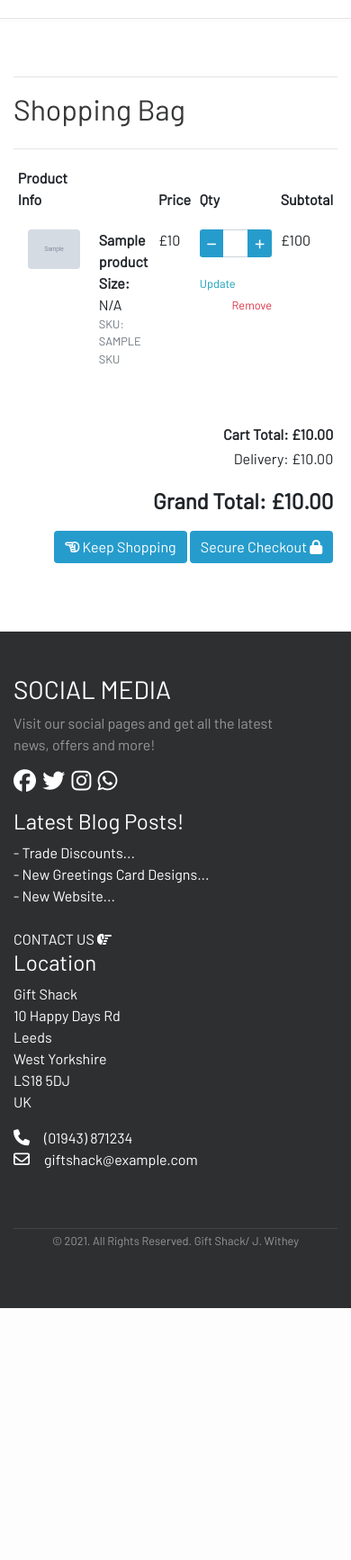
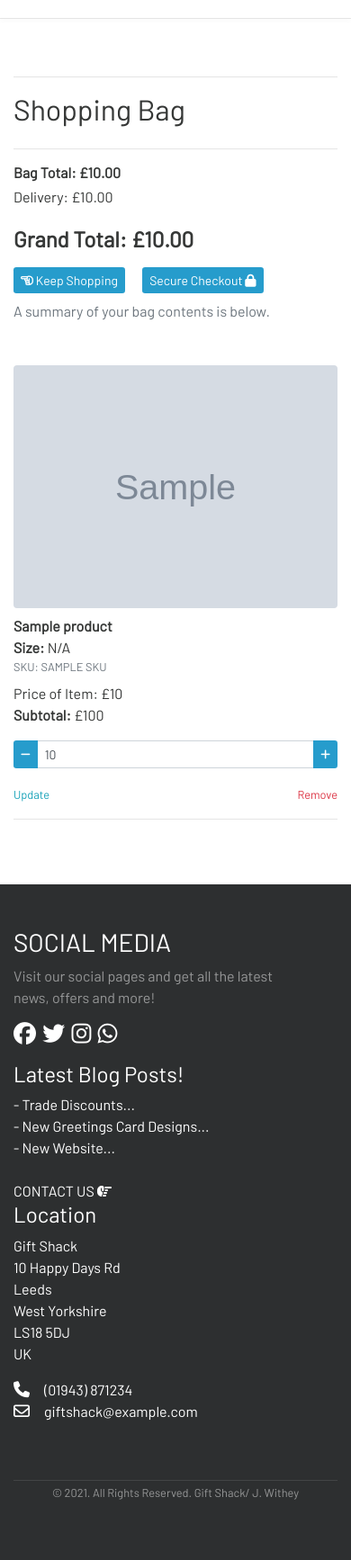
Before and after one commit to JohnW876/gift-shack, a Django app: template bag/templates/bag/bag.html in a window 390 px wide. Shown: the part 223-1957 px from the top of the page at 90% size. Before the commit the page ends 1677 px from the top, so only its background shows below. Run offline with Django 3.2, Linux system fonts and the light colour scheme; the template is opened without the code that fills it: most values are stand-ins (such as "Sample title", 1, 10 or a date in 2020); grey boxes marked "Sample" are stand-in pictures; some libraries are stand-ins or nearby versions.

Commit message:
Refactor shopping bag to fit mobile devices

```diff
--- /dev/null
+++ b/bag/templates/bag/bag-total.html
@@ -0,0 +1,8 @@
+<h6><strong>Bag Total: £{{ total|floatformat:2 }}</strong></h6>
+<h6>Delivery: £{{ delivery|floatformat:2 }}</h6>
+<h4 class="mt-4"><strong>Grand Total: £{{ grand_total|floatformat:2 }}</strong></h4>
+{% if free_delivery_delta > 0 %}
+    <p class="mb-1 text-danger">
+        Spend just <strong>£{{ free_delivery_delta }}</strong> more to qualify for free delivery!
+    </p>
+{% endif %}
--- a/bag/templates/bag/bag.html
+++ b/bag/templates/bag/bag.html
@@ -11,7 +11,7 @@
 {% endblock %}
 
 {% block content %}
-    <div class="container mb-2">
+    <div class="container mb-2 mt-0">
         <div class="row">
             <div class="col">
                 <hr>
@@ -19,11 +19,43 @@
                 <hr>
             </div>
         </div>
-
+        <!--Mobile shopping bag view -->
         <div class="row">
             <div class="col">
                 {% if bag_items %}
-                    <div class="table-responsive rounded">
+                <div class="d-block d-md-none">
+                        <div class="row">
+                            <div class="col">
+                                {% include "bag/bag-total.html" %}
+                            </div>
+                        </div>
+                        <div class="row">
+                            <div class="col">
+                                {% include "bag/checkout-buttons.html" %}
+                                <p class="text-muted mb-5">A summary of your bag contents is below.</p>
+                            </div>
+                        </div>
+                        {% for item in bag_items %}
+                            <div class="row">
+                                <div class="col-12 col-sm-6 mb-2">
+                                    {% include "bag/product-image.html" %}
+                                </div>
+                                <div class="col-12 col-sm-6 mb-2">
+                                    {% include "bag/product-info.html" %}
+                                </div>
+                                <div class="col-12 col-sm-6 order-sm-last">
+                                    <p class="my-0">Price of Item: £{{ item.product.price }}</p>
+                                    <p><strong>Subtotal: </strong>£{{ item.product.price | calc_subtotal:item.quantity }}</p>
+                                </div>
+                                <div class="col-12 col-sm-6">
+                                    {% include "bag/quantity-form.html" %}
+                                </div>
+                            </div>
+                            <div class="row"><div class="col"><hr></div></div>
+                        {% endfor %}
+                    </div>
+                    <!--Large screen shopping bag view-->
+                    <div class="table-responsive rounded d-none d-md-block">
                         <table class="table table-sm table-borderless">
                             <thead class="text-black">
                                 <tr>
@@ -38,53 +70,16 @@
                             {% for item in bag_items %}
                                 <tr>
                                     <td class="p-3 w-25">
-                                        {% if item.product.image %}
-                                        <img class="img-fluid rounded" src="{{ item.product.image.url }}" alt="{{ item.product.name }}">
-                                        {% else %}
-                                        <img class="img-fluid rounded" src="{{ MEDIA_URL }}no_image.png" alt="{{ item.product.name }}">
-                                        {% endif %}
+                                        {% include "bag/product-image.html" %}
                                     </td>
                                     <td class="py-3">
-                                        <p class="my-0"><strong>{{ item.product.name }}</strong></p>
-                                        <p class="my-0"><strong>Size: </strong>{% if item.product.has_sizes %}{{ item.size|upper }}{% else %}N/A{% endif %}</p>
-                                        <p class="my-0 small text-muted">SKU: {{ item.product.sku|upper }}</p>
+                                       {% include "bag/product-info.html" %}
                                     </td>
                                     <td class="py-3">
                                         <p class="my-0">£{{ item.product.price }}</p>
                                     </td>
                                     <td class="py-3 w-25">
-                                        <form class="form update-form" method="POST" action="{% url 'adjust_bag' item.item_id %}">
-                                            {% csrf_token %}
-                                            <div class="form-group">
-                                                <div class="input-group">
-                                                    <div class="input-group-prepend">
-                                                        <button class="decrement-qty btn btn-sm btn-dark border-0"
-                                                            data-item_id="{{ item.item_id }}" id="decrement-qty_{{ item.item_id }}">
-                                                            <span>
-                                                                <i class="fas fa-minus fa-sm"></i>
-                                                            </span>
-                                                        </button>
-                                                    </div>
-                                                    <input class="form-control form-control-sm qty_input" type="number"
-                                                        name="quantity" value="{{ item.quantity }}" min="1" max="99"
-                                                        data-item_id="{{ item.item_id }}"
-                                                        id="id_qty_{{ item.item_id }}">
-                                                    <div class="input-group-append">
-                                                        <button class="increment-qty btn btn-sm btn-dark border-0"
-                                                            data-item_id="{{ item.item_id }}" id="increment-qty_{{ item.item_id }}">
-                                                            <span>
-                                                                <i class="fas fa-plus fa-sm"></i>
-                                                            </span>
-                                                        </button>
-                                                    </div>
-                                                    {% if item.product.has_sizes %}
-                                                        <input type="hidden" name="product_size" value="{{ item.size }}">
-                                                    {% endif %}
-                                                </div>
-                                            </div>
-                                        </form>
-                                        <a class="update-link text-info"><small>Update</small></a>
-                                        <a class="remove-item text-danger float-right" id="remove_{{ item.item_id }}" data-product_size="{{ item.size }}"><small>Remove</small></a>
+                                        {% include "bag/quantity-form.html" %}
                                     </td>
                                     <td class="py-3">
                                         <p class="my-0">£{{ item.product.price | calc_subtotal:item.quantity }}</p>
@@ -93,30 +88,12 @@
                             {% endfor %}
                             <tr>
                                 <td colspan="5" class="pt-5 text-right">
-                                    <h6><strong>Cart Total: £{{ total|floatformat:2 }}</strong></h6>
-                                    <h6>Delivery: £{{ delivery|floatformat:2 }}</h6>
-                                    <h4 class="mt-4"><strong>Grand Total: £{{ grand_total|floatformat:2 }}</strong></h4>
-                                    {% if free_delivery_delta > 0 %}
-                                        <p class="mb-1 text-danger">
-                                            Spend just <strong>£{{ free_delivery_delta }}</strong> more to qualify for free delivery!
-                                        </p>
-                                    {% endif %}
+                                    {% include "bag/bag-total.html" %}
                                 </td>
                             </tr>
                             <tr>
                                 <td colspan="5" class="text-right">
-                                    <a href="{% url 'products' %}" class="btn btn-dark border-0">
-                                        <span>
-                                            <i class="far fa-hand-point-left"></i>
-                                        </span>
-                                        <span>Keep Shopping</span>
-                                    </a>
-                                    <a href="{% url 'checkout' %}" class="btn btn-dark border-0">
-                                        <span class>Secure Checkout</span>
-                                        <span>
-                                            <i class="fas fa-lock"></i>
-                                        </span>
-                                    </a>
+                                    {% include "bag/checkout-buttons.html" %}
                                 </td>
                             </tr>
                         </table>
--- /dev/null
+++ b/bag/templates/bag/checkout-buttons.html
@@ -0,0 +1,12 @@
+<a href="{% url 'products' %}" class="btn btn-dark btn-sm border-0 mb-2 mt-2">
+    <span>
+        <i class="far fa-hand-point-left"></i>
+    </span>
+    <span>Keep Shopping</span>
+</a>
+<a href="{% url 'checkout' %}" class="btn btn-dark btn-sm border-0 ml-3 mb-2 mt-2">
+    <span class>Secure Checkout</span>
+    <span>
+        <i class="fas fa-lock"></i>
+    </span>
+</a>
--- /dev/null
+++ b/bag/templates/bag/product-image.html
@@ -0,0 +1,5 @@
+{% if item.product.image %}
+<img class="img-fluid rounded" src="{{ item.product.image.url }}" alt="{{ item.product.name }}">
+{% else %}
+<img class="img-fluid rounded" src="{{ MEDIA_URL }}no_image.png" alt="{{ item.product.name }}">
+{% endif %}
--- /dev/null
+++ b/bag/templates/bag/product-info.html
@@ -0,0 +1,3 @@
+<p class="my-0"><strong>{{ item.product.name }}</strong></p>
+<p class="my-0"><strong>Size: </strong>{% if item.product.has_sizes %}{{ item.size|upper }}{% else %}N/A{% endif %}</p>
+<p class="my-0 small text-muted">SKU: {{ item.product.sku|upper }}</p>
--- /dev/null
+++ b/bag/templates/bag/quantity-form.html
@@ -0,0 +1,32 @@
+<form class="form update-form" method="POST" action="{% url 'adjust_bag' item.item_id %}">
+    {% csrf_token %}
+    <div class="form-group">
+        <div class="input-group">
+            <div class="input-group-prepend">
+                <button class="decrement-qty btn btn-sm btn-dark border-0"
+                    data-item_id="{{ item.item_id }}" id="decrement-qty_{{ item.item_id }}">
+                    <span>
+                        <i class="fas fa-minus fa-sm"></i>
+                    </span>
+                </button>
+            </div>
+            <input class="form-control form-control-sm qty_input" type="number"
+                name="quantity" value="{{ item.quantity }}" min="1" max="99"
+                data-item_id="{{ item.item_id }}"
+                id="id_qty_{{ item.item_id }}">
+            <div class="input-group-append">
+                <button class="increment-qty btn btn-sm btn-dark border-0"
+                    data-item_id="{{ item.item_id }}" id="increment-qty_{{ item.item_id }}">
+                    <span>
+                        <i class="fas fa-plus fa-sm"></i>
+                    </span>
+                </button>
+            </div>
+            {% if item.product.has_sizes %}
+                <input type="hidden" name="product_size" value="{{ item.size }}">
+            {% endif %}
+        </div>
+    </div>
+</form>
+<a class="update-link text-info"><small>Update</small></a>
+<a class="remove-item text-danger float-right" id="remove_{{ item.item_id }}" data-product_size="{{ item.size }}"><small>Remove</small></a>
```
